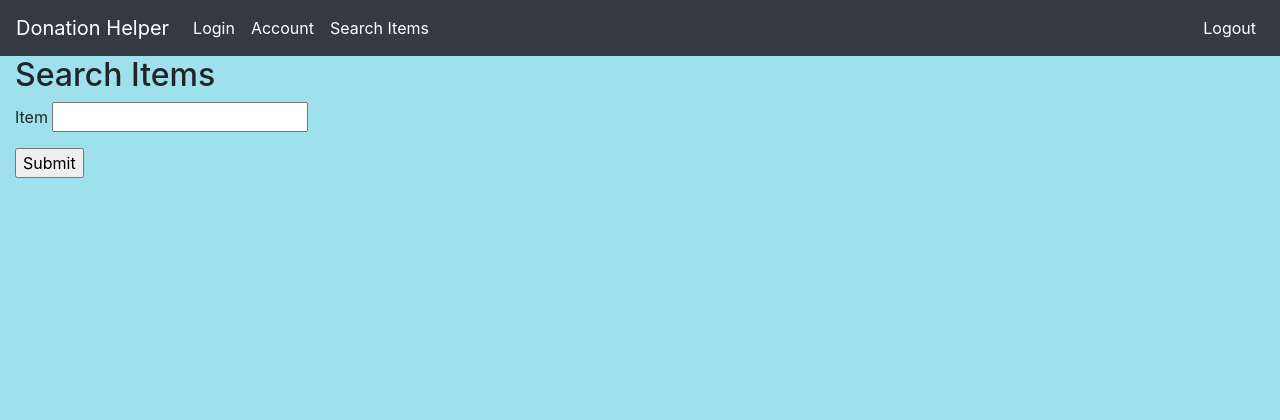
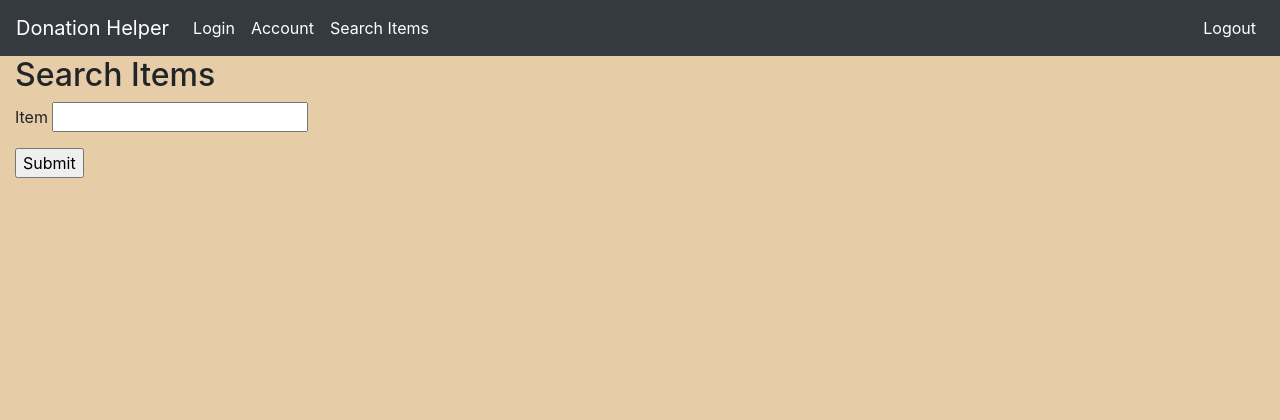
Before and after one commit to carriekuhlman/donation_site_project, a Flask app: page /items in a window 1280 px wide. Shown: the top 420 px of the page. Run offline with Flask 2, Linux system fonts and the light colour scheme; some libraries are stand-ins or nearby versions.

Commit message:
Updated site body color.

```diff
--- a/static/css/style.css
+++ b/static/css/style.css
@@ -5,7 +5,7 @@
 }
 
 html body {
-	background-color: rgb(159,224,237);
+	background-color: rgb(230, 204, 167);
 }
 
 #homepage {
```
